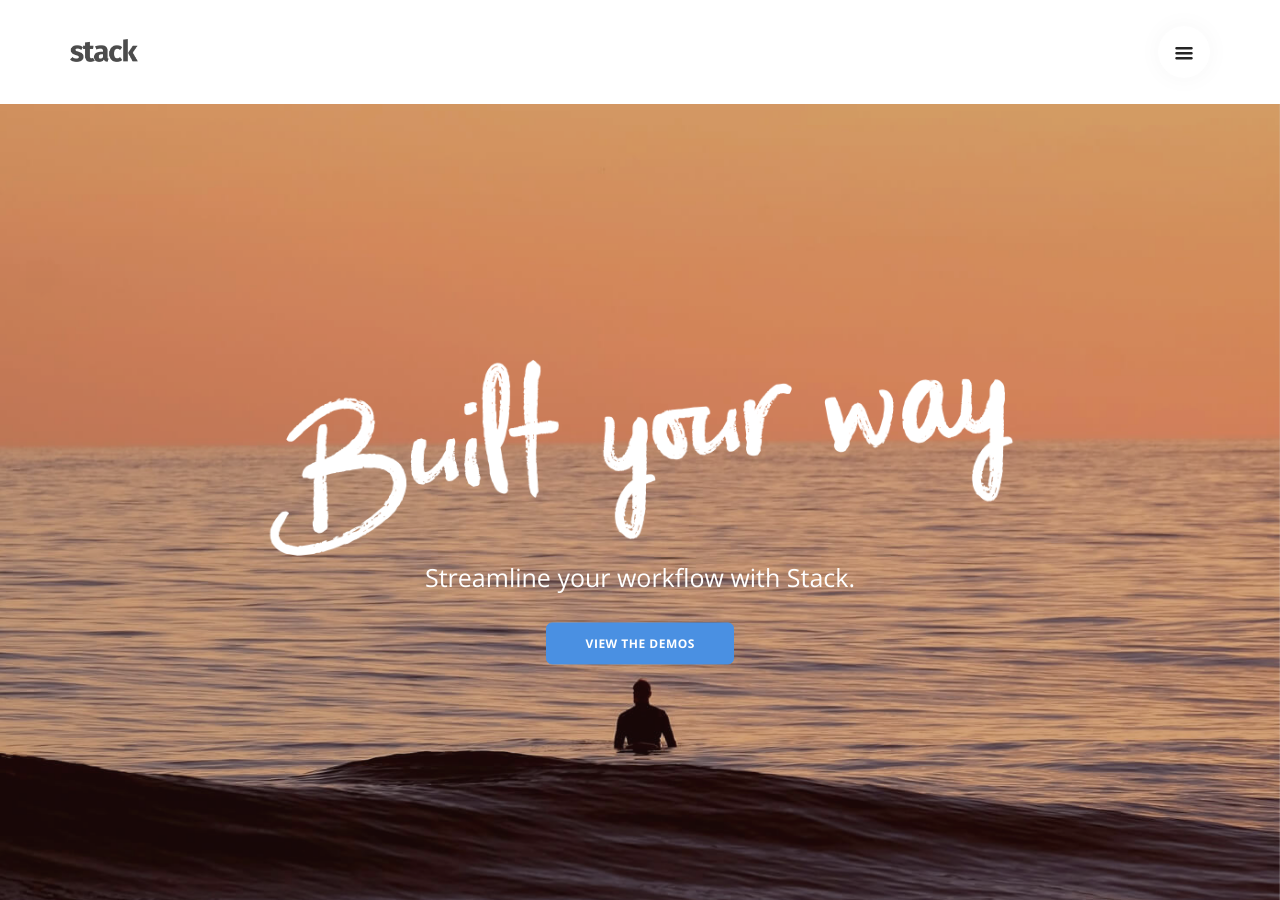
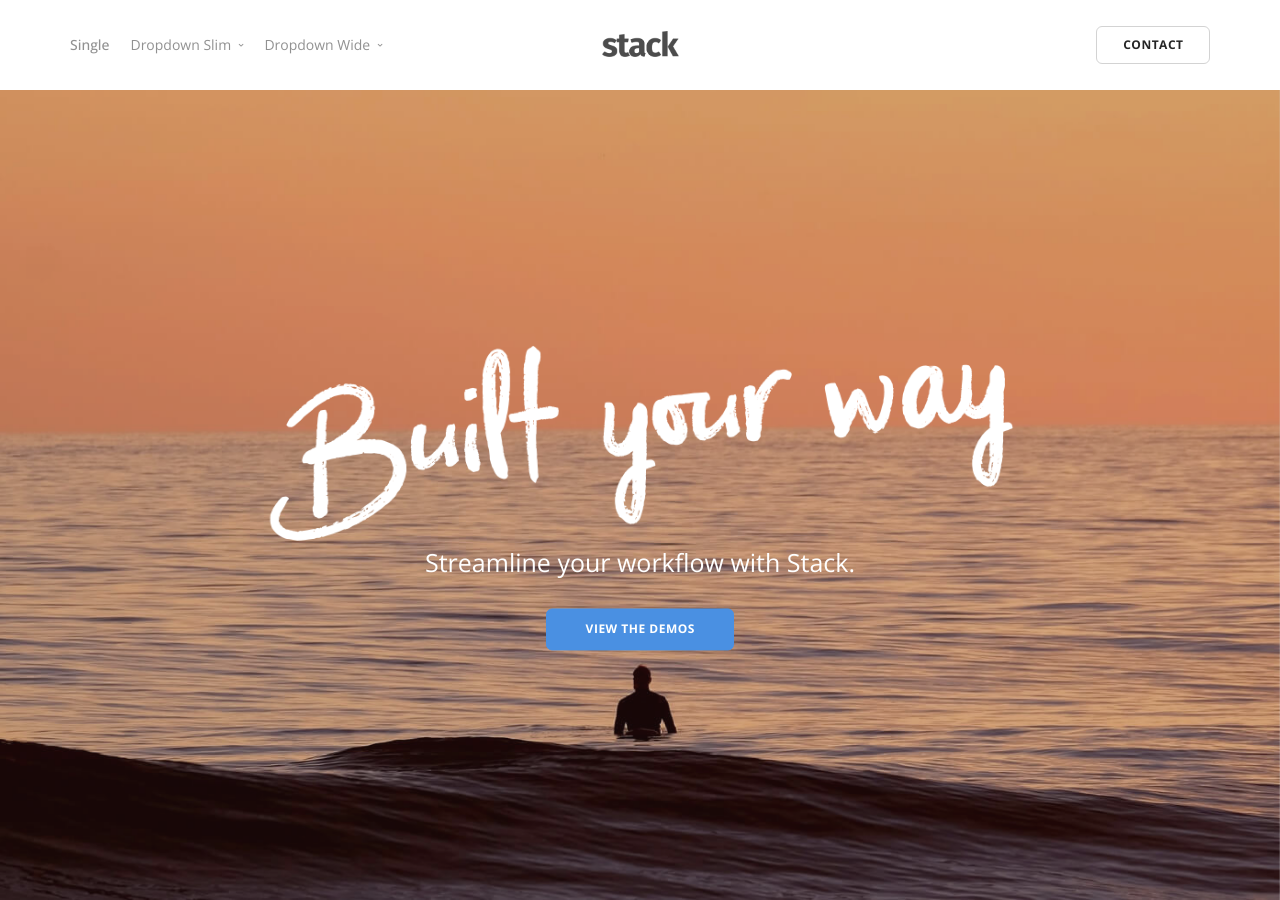
Before and after one commit to WoollyAlly/WoollyAllyTest, a Jekyll site: the page built from index.html, in a window 1280 px wide and 900 px high. Built offline with Jekyll 4.4.1, drawn with Linux system fonts in a browser that asks for light colours; some web fonts are replaced.

Commit message:
Updated 'index.html' via CloudCannon

```diff
--- a/index.html
+++ b/index.html
@@ -20,15 +20,33 @@ layout: default
     <body class=" " data-smooth-scroll-offset='180'>
         <a id="start"></a>
 
+
 		<div class="nav-container">
 
 
 
-		    <div>
-		        <nav class="bar bar-toggle">
+		    <div class="via-1487195481126" via="via-1487195481126" vio="Contact">
+		        <div class="bar bar--sm visible-xs">
 		            <div class="container">
 		                <div class="row">
-		                    <div class="col-md-1 col-sm-2 col-xs-3">
+		                    <div class="col-xs-3 col-sm-2">
+		                        <a href="index.html">
+		                            <img class="logo logo-dark" alt="logo" src="img/logo-dark.png">
+		                            <img class="logo logo-light" alt="logo" src="img/logo-light.png">
+		                        </a>
+		                    </div>
+		                    <div class="col-xs-9 col-sm-10 text-right">
+		                        <a href="#" class="hamburger-toggle" data-toggle-class="#menu2;hidden-xs hidden-sm">
+		                            <i class="icon icon--sm stack-interface stack-menu"></i>
+		                        </a>
+		                    </div>
+		                </div>
+		            </div>
+		        </div>
+		        <nav id="menu2" class="bar bar-2 hidden-xs">
+		            <div class="container">
+		                <div class="row">
+		                    <div class="col-md-2 text-center text-left-sm hidden-xs col-md-push-5">
 		                        <div class="bar__module">
 		                            <a href="index.html">
 		                                <img class="logo logo-dark" alt="logo" src="img/logo-dark.png">
@@ -36,46 +54,109 @@ layout: default
 		                            </a>
 		                        </div>
 		                    </div>
-		                    <div class="col-md-11 col-sm-10 col-xs-9">
+		                    <div class="col-md-5 col-md-pull-2">
 		                        <div class="bar__module">
-		                            <div class="modal-instance pull-right">
-		                                <a class="modal-trigger menu-toggle" href="#">
-		                                    <i class="stack-interface stack-menu"></i>
-		                                </a>
-		                                <div class="modal-container menu-fullscreen">
-		                                    <div class="modal-content" data-width="100%" data-height="100%">
-		                                        <div class="pos-vertical-center pos-asbolute text-center">
-		                                            <div class="heading-block">
-		                                                <img alt="Image" src="img/logo-light.png" class="logo image--xs">
-		                                                <p class="lead">
-		                                                    A robust, multipurpose HTML template with<br class="hidden-xs hidden-sm"> over 250 interface blocks.
-		                                                </p>
+		                            <ul class="menu-horizontal text-left">
+		                                <li>
+		                                    <a href="#">
+		                                        Single
+		                                    </a>
+		                                </li>
+		                                <li class="dropdown">
+		                                    <span class="dropdown__trigger">
+		                                        Dropdown Slim
+		                                    </span>
+		                                    <div class="dropdown__container">
+		                                        <div class="container">
+		                                            <div class="row">
+		                                                <div class="dropdown__content col-md-2">
+		                                                    <ul class="menu-vertical">
+		                                                        <li>
+		                                                            <a href="#">Single Link</a>
+		                                                        </li>
+		                                                    </ul>
+		                                                </div>
 		                                            </div>
-		                                            <ul class="menu-vertical">
-		                                                <li class="h4">
-		                                                    <a href="#">Single</a>
-		                                                </li>
-		                                            </ul>
-		                                        </div>
-		                                        <div class="pos-absolute pos-bottom text-center">
-		                                            <ul class="social-list list-inline list--hover">
-		                                                <li><a href="#"><i class="socicon socicon-google icon icon--xs"></i></a></li>
-		                                                <li><a href="#"><i class="socicon socicon-twitter icon icon--xs"></i></a></li>
-		                                                <li><a href="#"><i class="socicon socicon-facebook icon icon--xs"></i></a></li>
-		                                                <li><a href="#"><i class="socicon socicon-instagram icon icon--xs"></i></a></li>
-		                                            </ul>
-		                                            <p class="type--fine-print type--fade">© Copyright 2016 — Medium Rare</p>
 		                                        </div>
 		                                    </div>
-		                                </div>
-		                            </div>
+		                                </li>
+		                                <li class="dropdown">
+		                                    <span class="dropdown__trigger">
+		                                        Dropdown Wide
+		                                    </span>
+		                                    <div class="dropdown__container">
+		                                        <div class="container">
+		                                            <div class="row">
+		                                                <div class="dropdown__content col-md-12">
+		                                                    <div class="col-md-3">
+		                                                        <h5>Menu Title</h5>
+		                                                        <ul class="menu-vertical">
+		                                                            <li>
+		                                                                <a href="#">Single Link</a>
+		                                                            </li>
+		                                                        </ul>
+		                                                    </div>
+		                                                    <div class="col-md-3">
+		                                                        <h5>Menu Title</h5>
+		                                                        <ul class="menu-vertical">
+		                                                            <li>
+		                                                                <a href="#">Single Link</a>
+		                                                            </li>
+		                                                        </ul>
+		                                                    </div>
+		                                                    <div class="col-md-3">
+		                                                        <h5>Menu Title</h5>
+		                                                        <ul class="menu-vertical">
+		                                                            <li>
+		                                                                <a href="#">Single Link</a>
+		                                                            </li>
+		                                                        </ul>
+		                                                    </div>
+		                                                    <div class="col-md-3">
+		                                                        <h5>Menu Title</h5>
+		                                                        <ul class="menu-vertical">
+		                                                            <li>
+		                                                                <a href="#">Single Link</a>
+		                                                            </li>
+		                                                        </ul>
+		                                                    </div>
+		                                                </div>
+		                                            </div>
+		                                        </div>
+		                                    </div>
+		                                </li>
+		                            </ul>
+		                        </div>
+		                    </div>
+		                    <div class="col-md-5 text-right text-left-xs text-left-sm">
+		                        <div class="bar__module">
+		                            <a class="btn btn--sm type--uppercase" href="#">
+		                                <span class="btn__text">Contact</span>
+		                            </a>
 		                        </div>
 		                    </div>
 		                </div>
 		            </div>
 		        </nav>
 		    </div>
+
+
+
+
+
+
+
+
+
+
+
+
+
+
+
+
 		</div>
+
         <div class="main-container">
             <section class="cover height-90 imagebg text-center" data-overlay="2" id="home">
                 <div class="background-image-holder">
```
